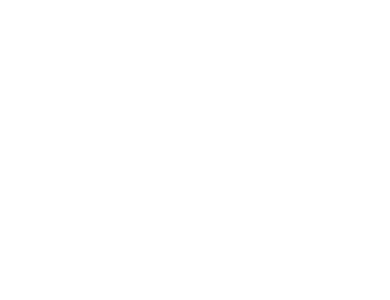
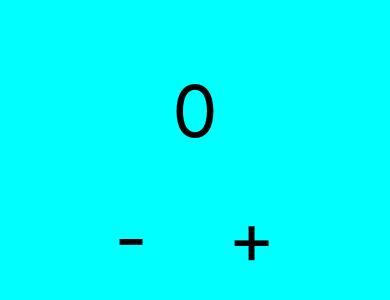
Before and after one commit to unalkyouie/nextapps-counter, a React Native app in the folder counter/: screen / in a window 390 px wide. Shown: the part 228-528 px from the top of the page. Built offline with nearby package versions, Linux system fonts and the light colour scheme.

Commit message:
refactor: added screen to App

```diff
--- a/counter/src/App.tsx
+++ b/counter/src/App.tsx
@@ -1,7 +1,13 @@
 import React from 'react';
 import { SafeAreaView } from 'react-native';
 
+import Main from './screens/Main';
+
 const App = () => {
-  return <SafeAreaView />;
+  return (
+    <SafeAreaView>
+      <Main />
+    </SafeAreaView>
+  );
 };
 export default App;
```
